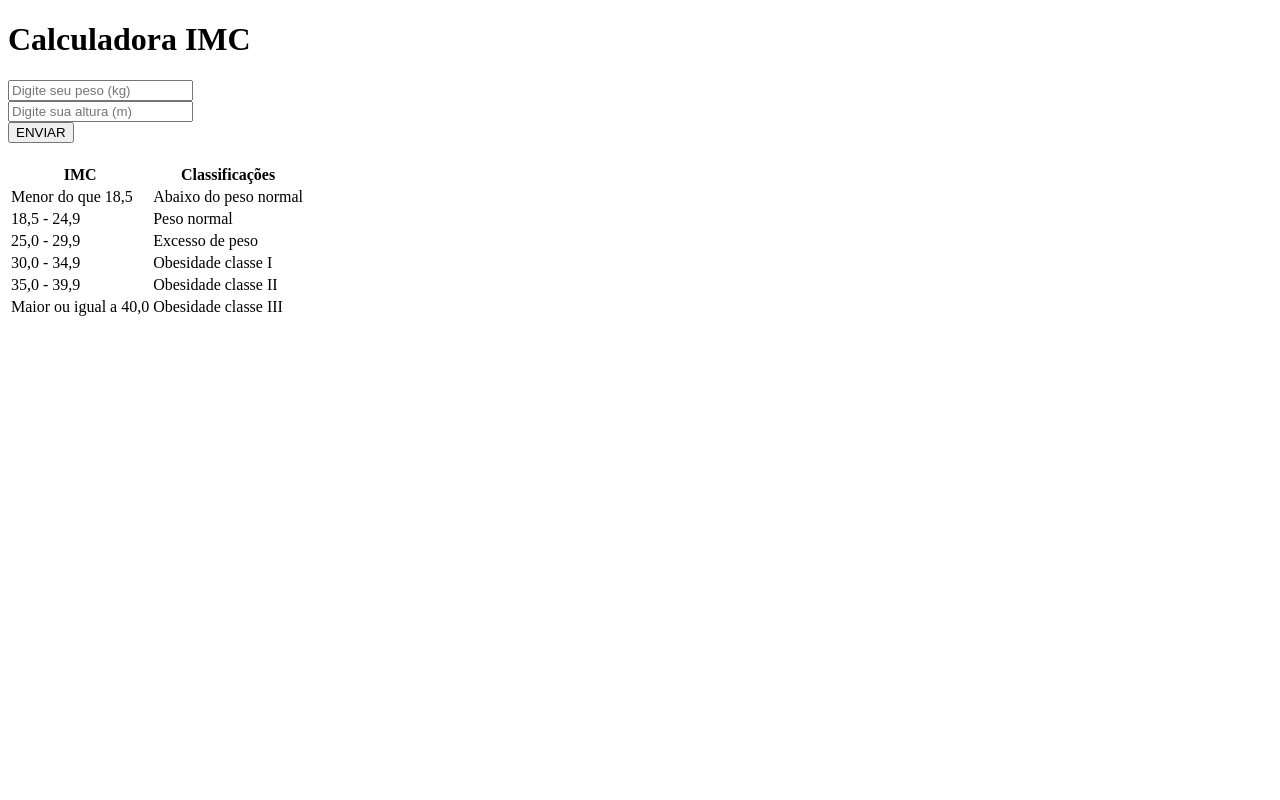
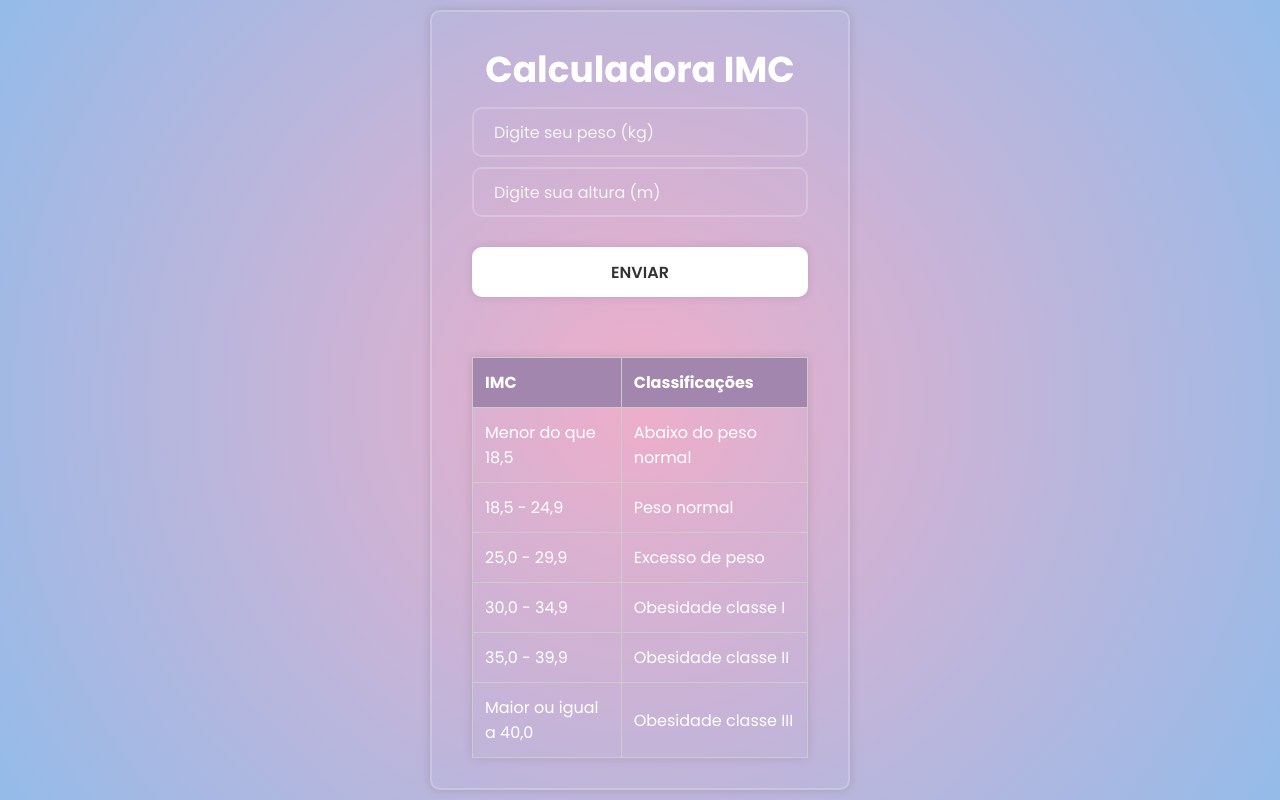
Before and after one commit to sarasmorais/calculadora-imc2, a plain HTML site: page index.html in a window 1280 px wide. Drawn offline with Linux system fonts and the light colour scheme.

Commit message:
add link css

```diff
--- /dev/null
+++ b/css/content.css
@@ -0,0 +1,90 @@
+body{
+    display: flex;
+    justify-content: center;
+    align-items: center;
+    min-height: 100vh;
+    background: #EEAECA;
+    background: radial-gradient(circle,rgba(238, 174, 202, 1) 0%, rgba(148, 187, 233, 1) 100%);
+  }
+
+  .container{
+    width: 420px;
+    background-color: transparent;
+    border: 2px solid rgba(255, 255, 255, .2);
+    border-radius: 10px;
+    color: #fff;
+    padding: 30px 40px;
+    box-shadow: 0 0 10px rgba(80, 80, 80, 0.2);
+  }
+  .container h1{
+    font-size: 36px;
+    text-align: center;
+  }
+
+  .input-box{
+    position: center;
+    width: 100%;
+    height: 50px;
+    margin-bottom: 10px;
+    margin-top: 10px;
+  }
+
+  .input-box input{
+    width: 100%;
+    height: 100%;
+    background-color: transparent;
+    border: 2px solid  rgba(255, 255, 255, .2);
+    border-radius: 10px;
+    outline: none;
+    font-size: 16px;
+    color: #fff;
+    padding: 20px 45px 20px 20px;
+  }
+
+  .input-box input::placeholder{
+    color: #f5f4f4;
+  }
+
+  #btnEnviar {
+      width: 100%;
+      height: 50px;
+      background-color: #fff;
+      border: none;
+      border-radius: 10px;
+      cursor: pointer;
+      font-size: 16px;
+      color: #333;
+      font-weight: 600;
+      box-shadow: 0 0 10px rgba(0, 0, 0, .1);
+      margin-top: 20px;
+  }
+  #btnEnviar:hover {
+      background-color: transparent;
+      border: 2px solid  rgba(255, 255, 255, .2);
+      color: #fff;
+      transition: 0.3s;
+  }
+
+  .resultado{
+    display: flex;
+    margin-top: 20px;
+    align-items: center;
+    justify-content: center;
+  }
+
+
+  table {
+    margin-top: 40px;
+    border-collapse: collapse;
+    box-shadow: 0 0 10px rgba(0,0,0,0.1);
+  }
+  th, td {
+    border: 1px solid #ccc;
+    padding: 12px;
+    text-align: left;
+  }
+
+  thead {
+    background-color: #a286ad;
+    color: white;
+  }
--- a/css/style.css
+++ b/css/style.css
@@ -0,0 +1,2 @@
+@import "reset.css";
+@import "content.css";
--- a/index.html
+++ b/index.html
@@ -3,6 +3,7 @@
 <head>
   <meta charset="UTF-8">
   <meta name="viewport" content="width=device-width, initial-scale=1.0">
+  <link rel="stylesheet" href="css/style.css">
   <title>Calculadora IMC</title>
 </head>
 
```
